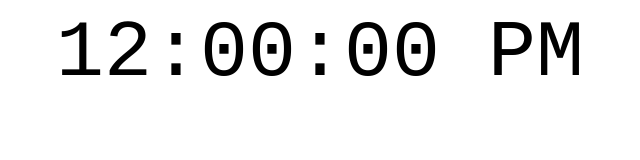
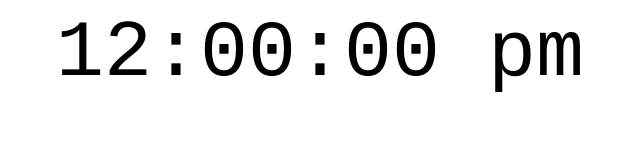
Before and after one commit to farr16/javascript-clock, a plain HTML site: page index.html in a window 1280 px wide. Shown: the whole page, without its empty margins (320-960 px from the left). Drawn offline with nearby package versions, Linux system fonts and the light colour scheme; a web font is replaced by a local one.

Commit message:
Add clock.js
Adds js folder and clock.js inside that folder. Adds import of jquery
from google api server. Changes static declaration of clock screen text
to jquery text() call.

```diff
--- a/index.html
+++ b/index.html
@@ -1,6 +1,8 @@
 <head>
+  <script src="https://ajax.googleapis.com/ajax/libs/jquery/3.1.0/jquery.min.js"></script>
   <link href="https://fonts.googleapis.com/css?family=PT+Mono" rel="stylesheet">
   <link rel='stylesheet' type='text/css' href='css/clock.css'>
+  <script src="js/clock.js"></script>
 </head>
 
-<div id='clock'>12:00:00 PM</div>
+<div id='clock'></div>
--- /dev/null
+++ b/js/clock.js
@@ -0,0 +1,3 @@
+$(document).ready(function() {
+  $('#clock').text('12:00:00 pm');
+});
```
